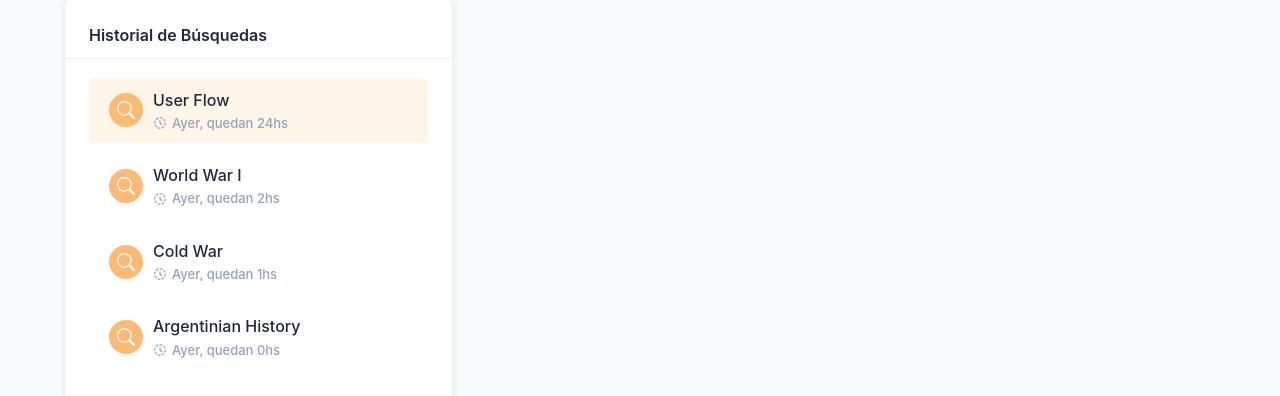
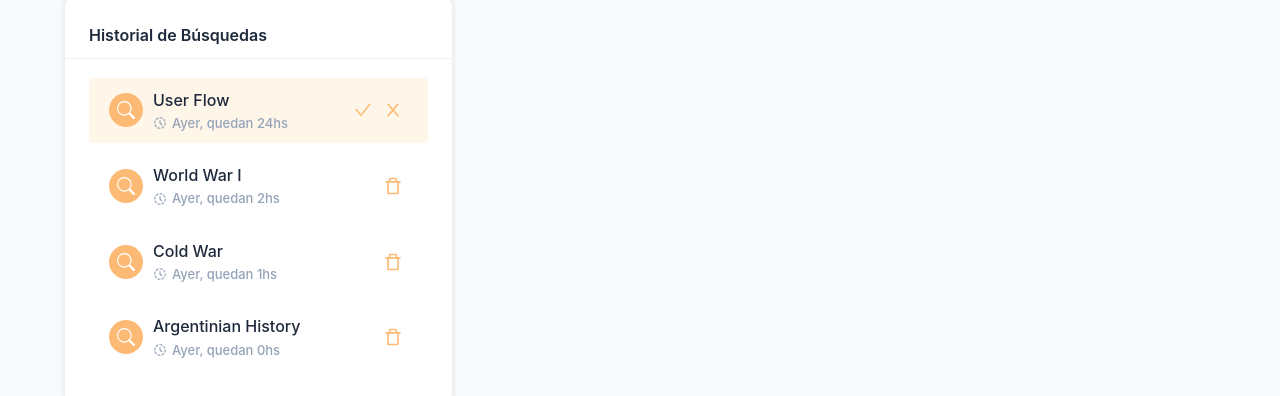
Before and after one commit to ftarantuviez/odamachat-renaiss, a Next.js app: page / in a window 1280 px wide. Shown: the part 416-812 px from the top of the page. Built offline with nearby package versions, Linux system fonts and the light colour scheme.

Commit message:
feat: history item actions

```diff
--- a/src/components/HistoryCard/HistoryCard.module.scss
+++ b/src/components/HistoryCard/HistoryCard.module.scss
@@ -20,6 +20,9 @@
   padding: 10px 20px;
   border-radius: 4px;
   margin-bottom: 10px;
+  display: flex;
+  justify-content: space-between;
+  align-items: center;
   &__left {
     display: flex;
     align-items: center;
@@ -65,6 +68,29 @@
     }
   }
 
+  &__right {
+    button {
+      display: flex;
+      cursor: pointer;
+      justify-content: center;
+      align-items: center;
+      background-color: transparent;
+      border: none;
+      font-size: 20px;
+      color: #fdba74;
+      border-radius: 50%;
+      padding: 5px;
+
+      &:hover {
+        background-color: #0000000f;
+      }
+    }
+
+    div {
+      display: flex;
+    }
+  }
+
   &__active {
     background-color: #ffedd580;
   }
--- a/src/components/HistoryCard/HistoryItem.tsx
+++ b/src/components/HistoryCard/HistoryItem.tsx
@@ -2,6 +2,8 @@ import React, { FC } from "react";
 
 import { BsSearch } from "react-icons/bs";
 import { TbHistoryToggle } from "react-icons/tb";
+import { AiOutlineCheck, AiOutlineClose } from "react-icons/ai";
+import { BiTrashAlt } from "react-icons/bi";
 
 import styles from "./HistoryCard.module.scss";
 
@@ -33,6 +35,22 @@ export const HistoryItem: FC<HistoryItemProps> = ({
           </div>
         </div>
       </div>
+      <div className={styles.historyItem__right}>
+        {isActive ? (
+          <div>
+            <button>
+              <AiOutlineCheck />
+            </button>
+            <button>
+              <AiOutlineClose />
+            </button>
+          </div>
+        ) : (
+          <button>
+            <BiTrashAlt />
+          </button>
+        )}
+      </div>
     </div>
   );
 };
```
